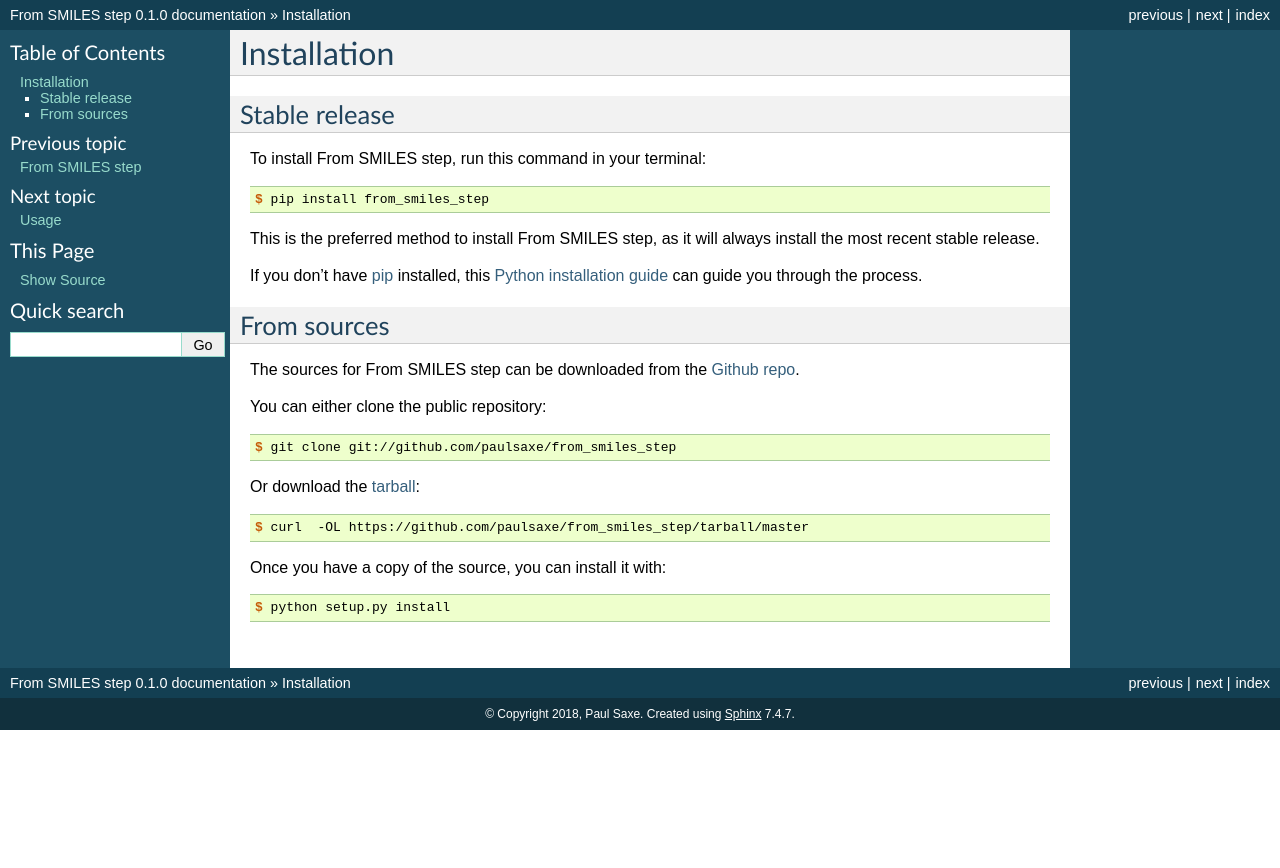
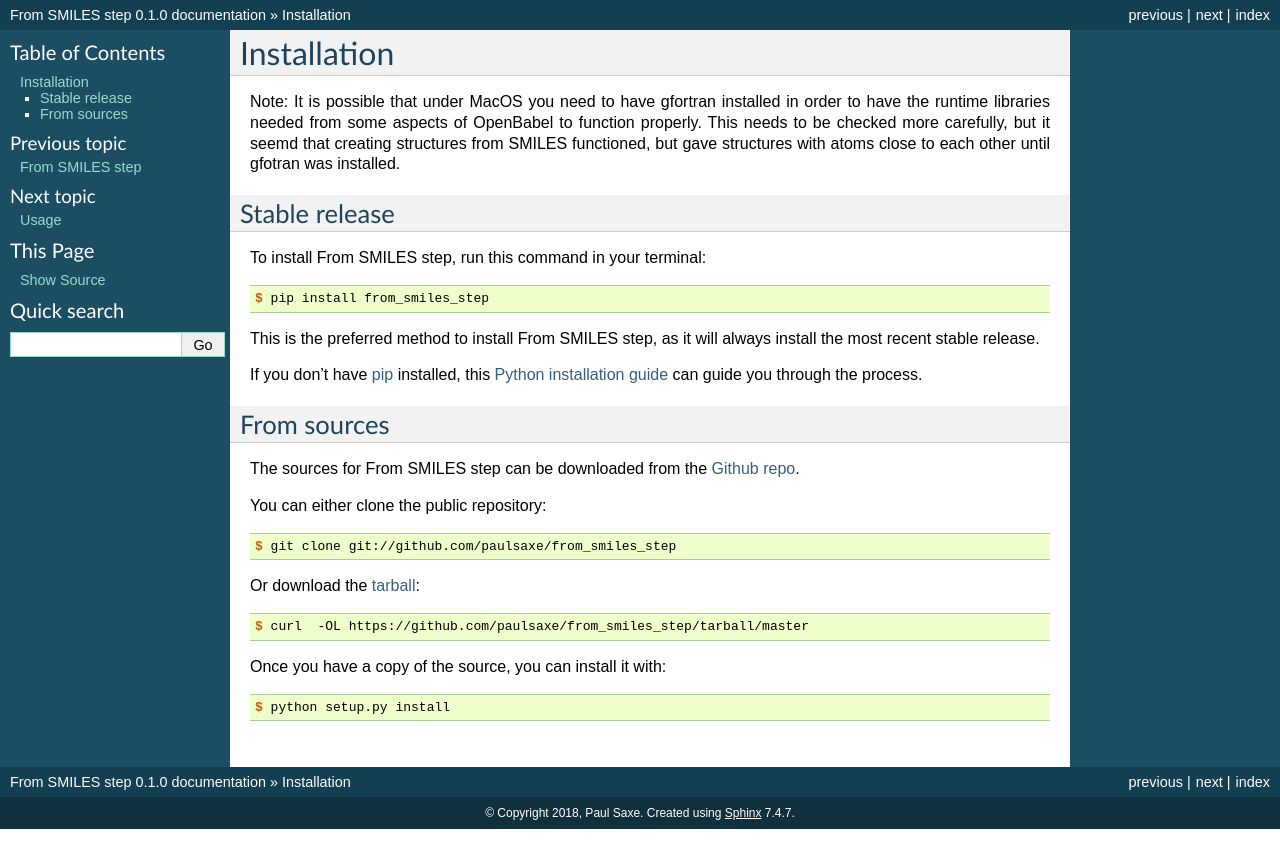
Before and after one commit to molssi-seamm/from_smiles_step, a Sphinx documentation site: the page built from docs/installation.rst, in a window 1280 px wide. Shown: the top 868 px of the page. Built offline with Sphinx 7.4.7, drawn with Linux system fonts in a browser that asks for light colours; pages that are not in the unit, such as notebooks, are missing from menus.

Commit message:
Creating installation documentation

```diff
--- a/docs/installation.rst
+++ b/docs/installation.rst
@@ -4,6 +4,10 @@
 Installation
 ============
 
+Note: It is possible that under MacOS you need to have gfortran installed in order to have the runtime
+libraries needed from some aspects of OpenBabel to function properly. This needs to be checked more
+carefully, but it seemd that creating structures from SMILES functioned, but gave structures with
+atoms close to each other until gfotran was installed.
 
 Stable release
 --------------
```
